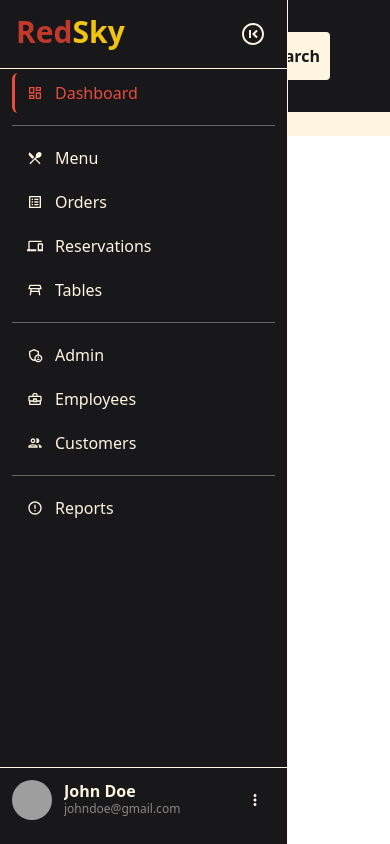
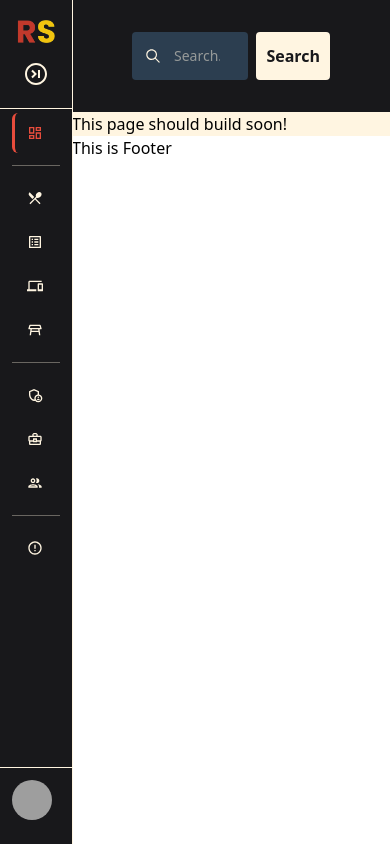
Before and after one commit to Amine4jh/restaurant-management-system, a React (Vite) app: page /admin in a window 390 px wide. Built offline with nearby package versions, Linux system fonts and the light colour scheme; grey boxes are pictures that could not be loaded.

Commit message:
Fix sidebar (close automaticly on mobile)

```diff
--- a/src/layouts/SideBar.jsx
+++ b/src/layouts/SideBar.jsx
@@ -1,11 +1,20 @@
 import { SideBarContext, useExpandedContext } from "../context";
-import { useState } from "react";
+import { useEffect, useState } from "react";
 import { CgPushChevronLeftO, CgPushChevronRightO } from "react-icons/cg";
 import { MdOutlineMoreVert } from "react-icons/md";
 import { NavLink, Link } from "react-router-dom";
 
 export const SideBar = ({ children, sendExpandedStatut }) => {
   const [expanded, setExpanded] = useState(true);
+
+  // When on mobile navbar close
+  useEffect(() => {
+    if (window.innerWidth < 1280) {
+      setExpanded(false);
+    } else {
+      setExpanded(true);
+    }
+  }, []);
 
   const handleExpand = () => {
     setExpanded(!expanded);
```
